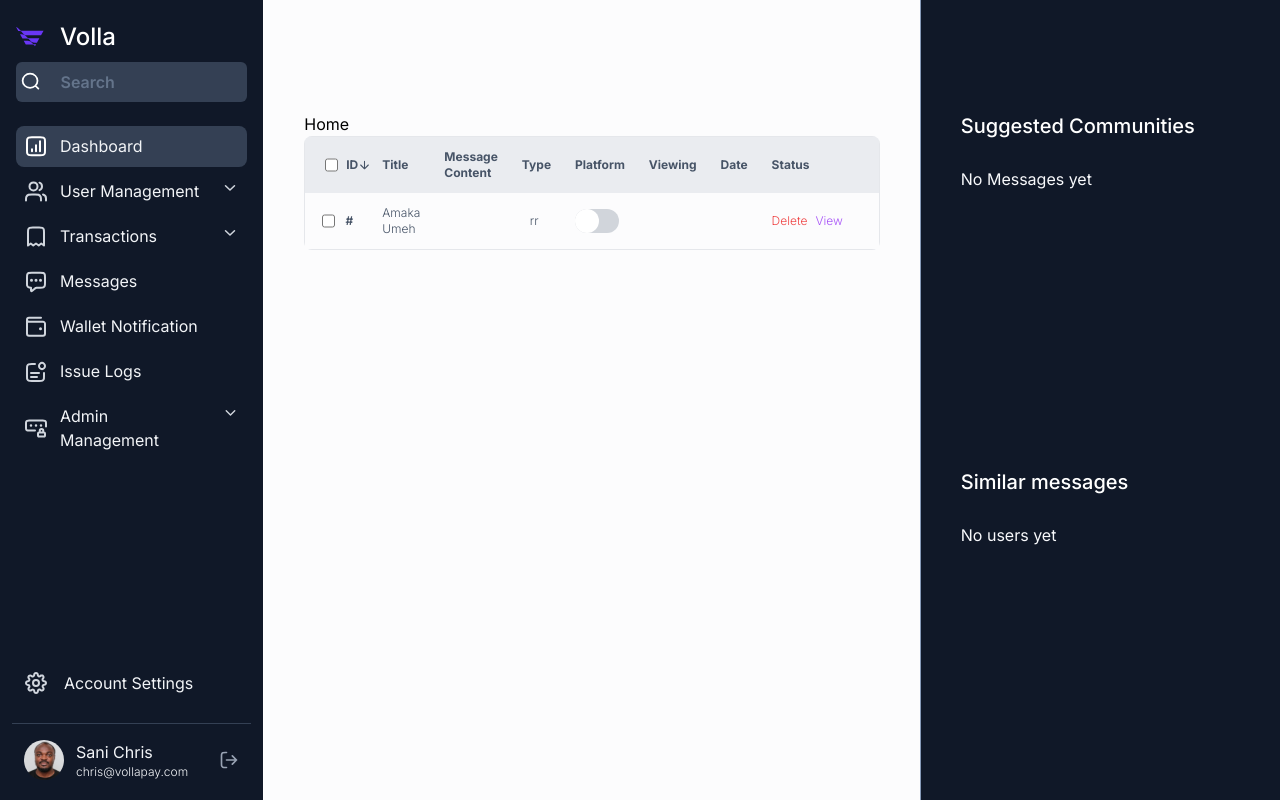
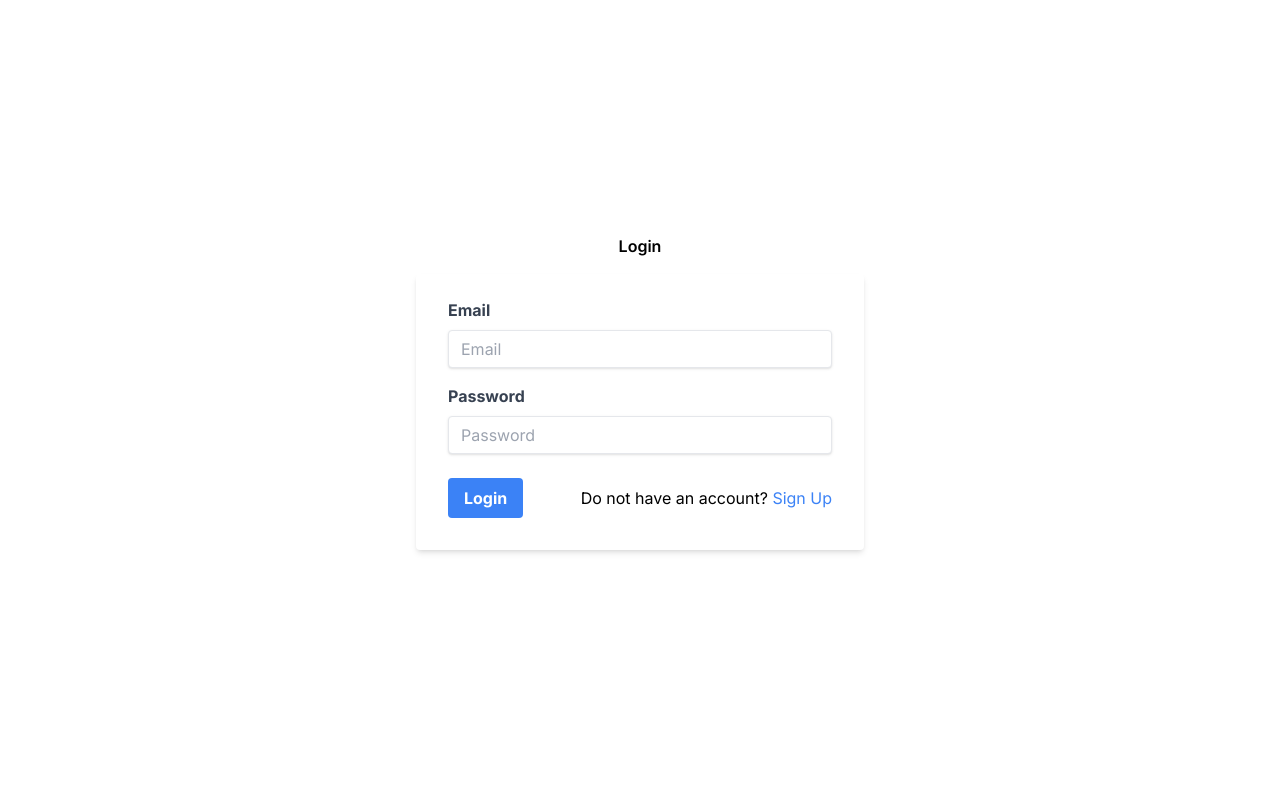
Before and after one commit to eric2umeh/voll-dash-next, a Next.js app: page / in a window 1280 px wide. Built offline with nearby package versions, Linux system fonts and the light colour scheme.

Commit message:
Update routing

```diff
--- a/src/app/(auth)/login/page.js
+++ b/src/app/(auth)/login/page.js
@@ -1,4 +1,5 @@
-"use client";import { useState } from 'react';
+"use client";
+import { useState } from 'react';
 import { useRouter } from 'next/navigation'
 import { isEmailValid, isPasswordValid } from '../../../validation';
 
@@ -84,7 +85,7 @@ const Login = () => {
 
               <a
                 className="text-blue-500 hover:underline cursor-pointer"
-
+                onClick={() => router.push('/signUp')}
               >
                 Sign Up
               </a>
--- a/src/app/(auth)/SendOtp.js
+++ b/src/app/(auth)/sendOtp/page.js
@@ -8,6 +8,7 @@ const SendOtp = () => {
   const [phoneError, setPhoneError] = useState('');
   const handleSubmit = async (e) => {
     e.preventDefault();
+    router.push('/verify');
   };
   return (
     <div className="min-h-screen flex items-center justify-center">
--- a/src/app/(auth)/signUp/page.js
+++ b/src/app/(auth)/signUp/page.js
@@ -1,7 +1,6 @@
 "use client";
 import { useState } from 'react';
 import { useRouter } from 'next/navigation';
-import { isEmailValid, isPasswordValid } from '../../../validation';
 
 const SignUp = () => {
   const [formData, setFormData] = useState({
@@ -21,7 +20,7 @@ const SignUp = () => {
   const router = useRouter();
   const handleSubmit = async (e) => {
     e.preventDefault();
-    router.push('/Login');
+    router.push('/sendOtp');
   };
   return (
     <div className="min-h-screen flex items-center justify-center">
--- a/src/app/(root)/layout.js
+++ b/src/app/(root)/layout.js
@@ -18,18 +18,7 @@ export default function RootLayout({ children }) {
     <html lang="en">
       <Providers>
       <body className={inter.className}>
-        <TopBar />
-
-        <main className="flex flex-row">
-          <LeftBar />
-          <section className="main-container">
-            <div className="w-full max-w-4xl">{children}</div>
-          </section>
-          {/* @ts-ignore */}
-          <RightBar />
-        </main>
-
-        <BottomBar />
+            <div>{children}</div>
       </body>
         </Providers>
     </html>
--- a/src/app/(root)/page.js
+++ b/src/app/(root)/page.js
@@ -1,95 +1,12 @@
 
 "use client";
 
-import Table from "../../components/shared/Table";
-import { useGetUsersQuery } from "../../redux/userApi"
+import Login from "../(auth)/login/page";
 export default function Home() {
-  const { data, error } = useGetUsersQuery();
-
-
-
 
   return (
     <>
-      <h1>Home</h1>
-      <Table />
-      {/* <div className=" ">
-        <Button icon={{ src: '/assets/filter.svg', alt: 'logout' }}>
-          Filters
-        </Button>
-
-        <TextInput
-          onChange={handleInputChange}
-          iconImage={{ src: '/assets/search-lg.svg', alt: 'logout' }}
-          placeholder="Enter something"
-          width="w-64"
-          height="h-12"
-          name="inputField"
-          type="text"
-          required={true}
-          disabled={false}
-        />
-
-        <Dropdown
-          value={selectedOption}
-          setValue={setSelectedOption}
-          options={options}
-          label="Dropdown Label:"
-          colored
-        />
-
-        <Dropdown
-          value={selectedOption}
-          setValue={setSelectedOption}
-          options={options1}
-          label="Dropdown Label:"
-        />
-
-        <div className="flex flex-wrap gap-2">
-          <Pill borderColor="border-green-1" textColor="text-green-2">
-            Airtime
-          </Pill>
-          <Pill borderColor="border-pink-1" textColor="text-pink-2">
-            Cable Tv
-          </Pill>
-          <Pill
-            bgColor="bg-light-4"
-            icon={{ src: '/assets/reverse-left.svg', alt: 'reverse' }}
-          >
-            Refunded
-          </Pill>
-          <Pill bgColor="bg-red-1" textColor="text-red-2">
-            Open
-          </Pill>
-          <Pill
-            borderColor="border-green-1"
-            textColor="text-green-2"
-            icon={{ src: '/assets/success.svg', alt: 'success' }}
-          >
-            Yes
-          </Pill>
-        </div>
-
-        <ToggleSwitch checked={isChecked} onChange={handleToggle} />
-
-        <div className="grid grid-cols-3 gap-4">
-          <StatisticsCard
-            icon={{ src: '/assets/active-user.svg', alt: 'logout' }}
-            name="Total Message"
-            value={'59,000'}
-          />
-          <StatisticsCard
-            icon={{ src: '/assets/withdrawal.svg', alt: 'logout' }}
-            name="Unread"
-            value="45,000"
-          />
-          <StatisticsCard
-            icon={{ src: '/assets/deposit.svg', alt: 'logout' }}
-            name="Read"
-            value="14,000"
-          />
-        </div>
-      </div> */}
+     <Login/>
     </>
   );
 }
```
Also changed, not shown: src/app/(auth)/verify/page.js (renamed from src/app/(auth)/Verify.js).
